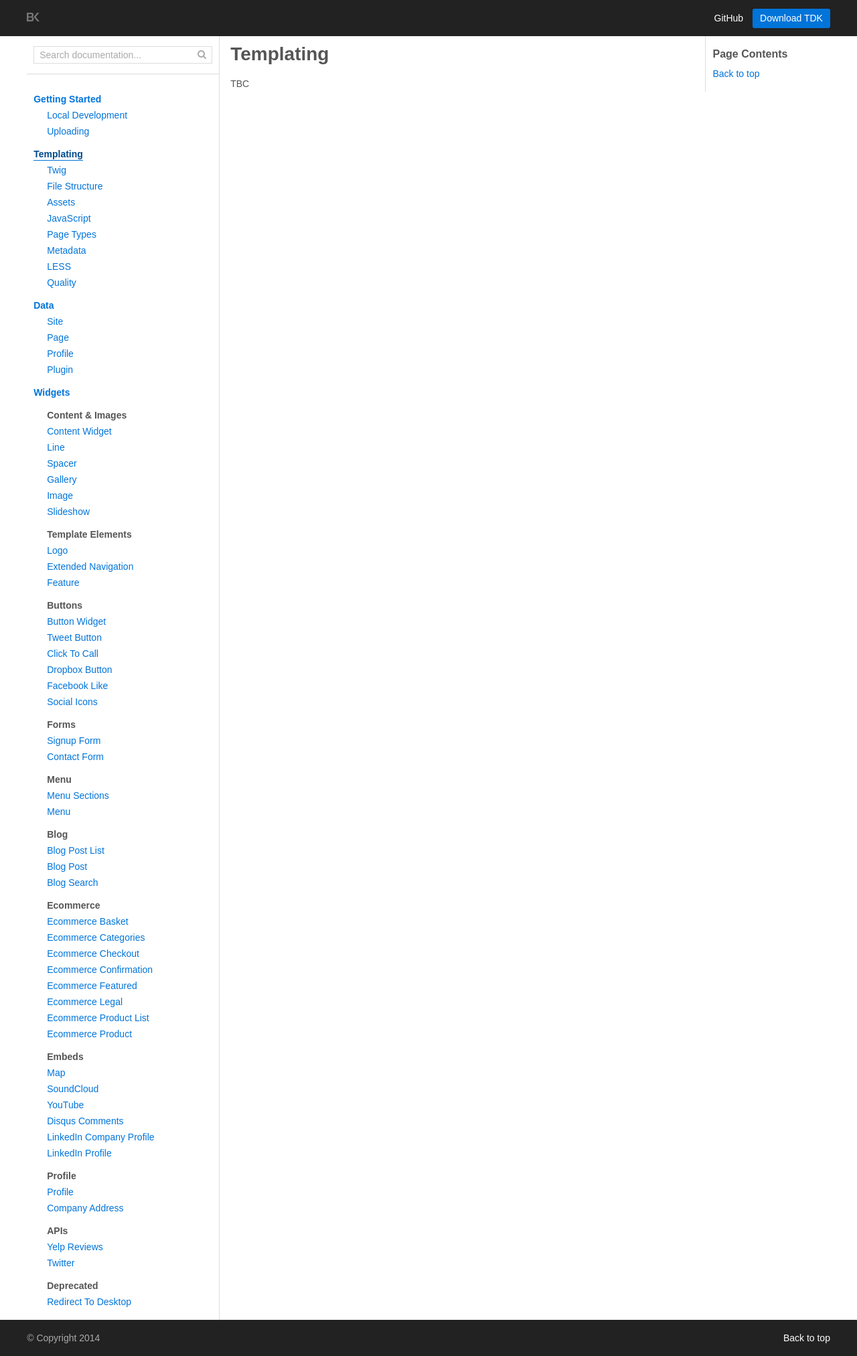
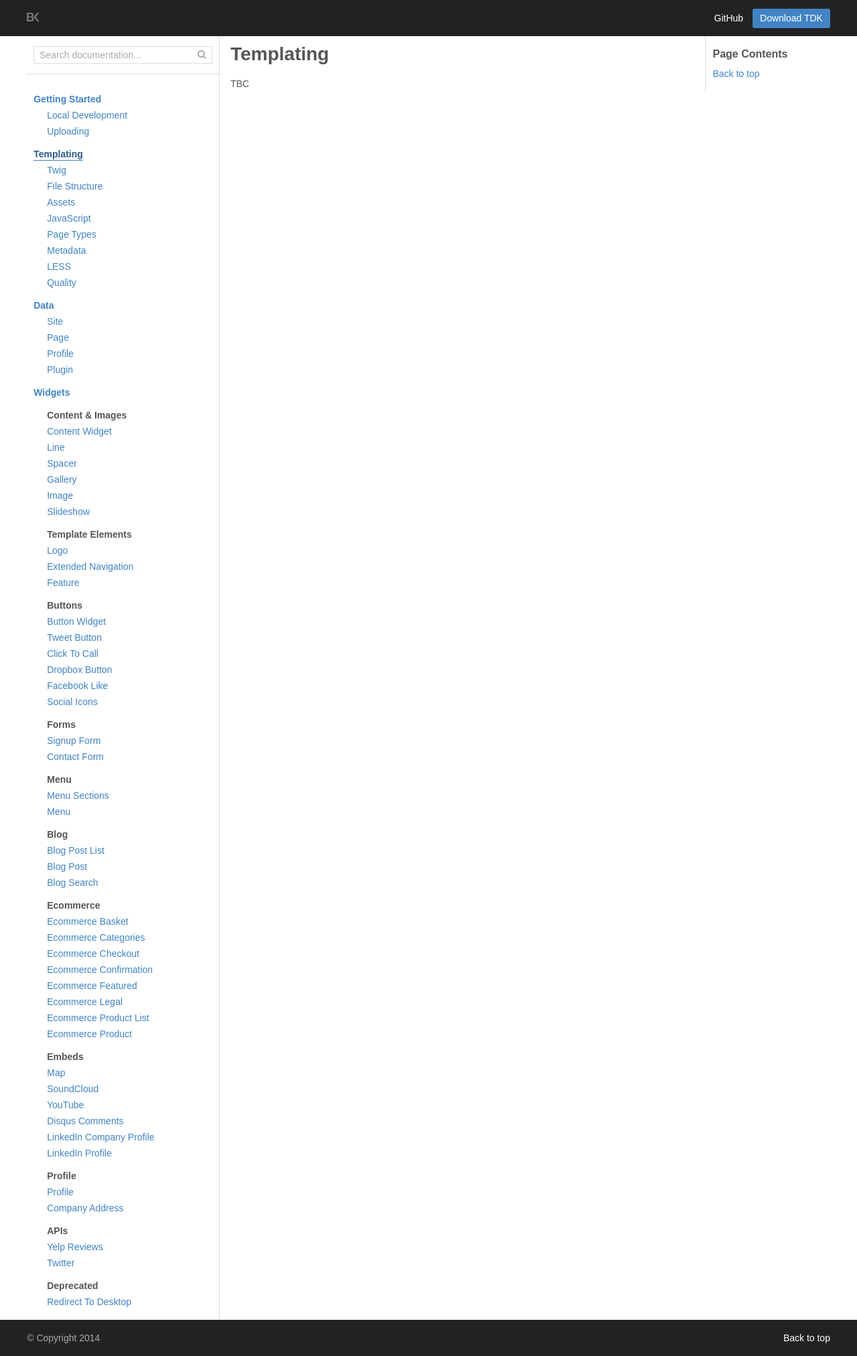
Before and after one commit to rusic/documentation, a Jekyll site: the page built from templating/index.md, in a window 1280 px wide. Shown: the whole page at 67% size. Built offline with Jekyll 4.4.1, drawn with Linux system fonts in a browser that asks for light colours.

Commit message:
Changes link colour

```diff
--- a/_sass/_main.scss
+++ b/_sass/_main.scss
@@ -8,7 +8,7 @@
 // Variables
 $dark-background: #222;
 $dark-text: #555;
-$dark-links: #0074D9;
+$dark-links: #4183c4;
 
 $light-background: #fff;
 $light-links: #fff;
```
